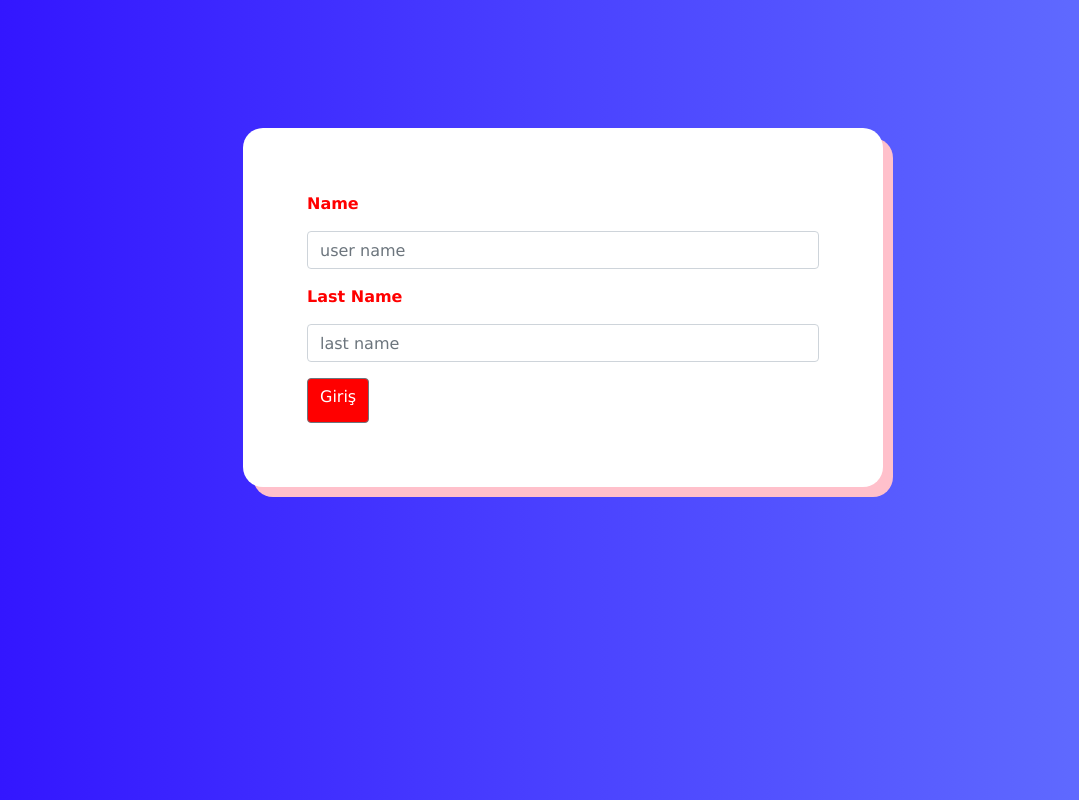
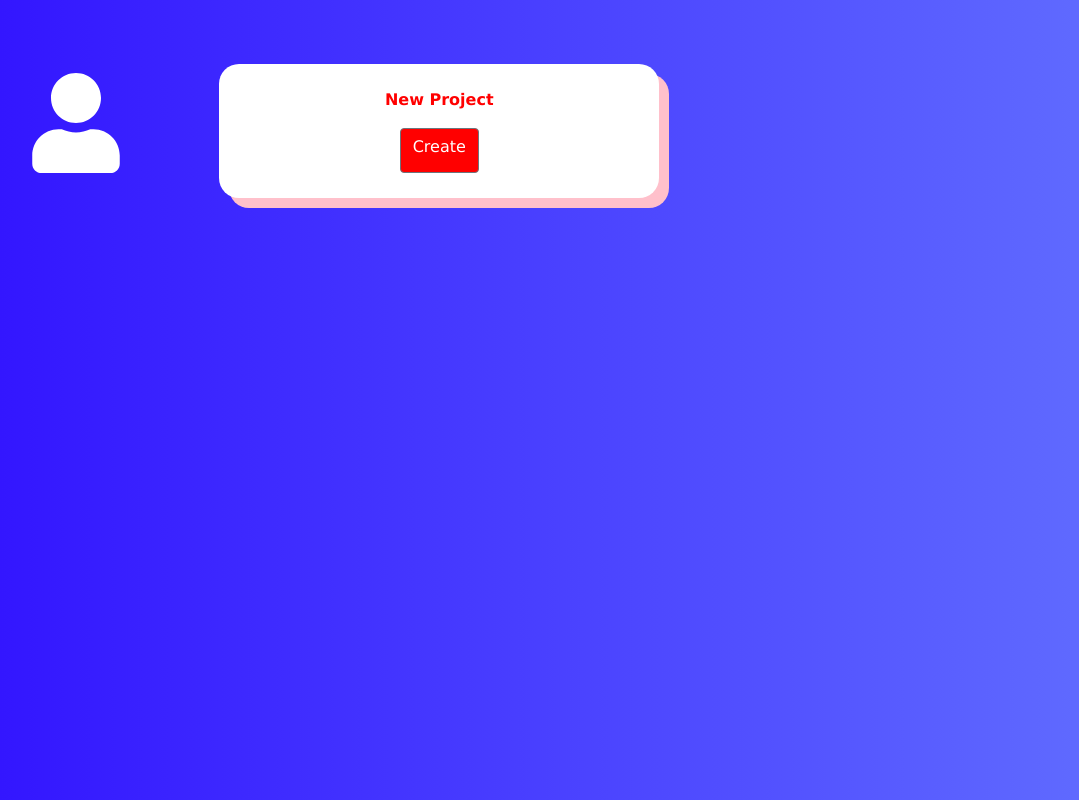
Before and after one commit to tugba-koc/to-do-list, a React (Create React App) app: page / in a window 1280 px wide. Shown: the whole page, without its empty margins (77-1156 px from the left). Built offline with nearby package versions, Linux system fonts and the light colour scheme.

Commit message:
2. sayfa yapıldı

```diff
--- a/src/App.js
+++ b/src/App.js
@@ -50,7 +50,7 @@ export default class App extends Component {
     return (
       <div>
         <Switch>
-          <Route
+          {/* <Route
             exact
             path="/"
             render={(props) => (
@@ -63,11 +63,11 @@ export default class App extends Component {
                 onKeyPress={this.onKeyPress}
               />
             )}
-          ></Route>
+          ></Route> */}
 
           <Route
             exact
-            path="/mainpage"
+            path="/"
             render={(props) => (
               <Cards {...props} userName={this.state.userName} />
             )}
```
